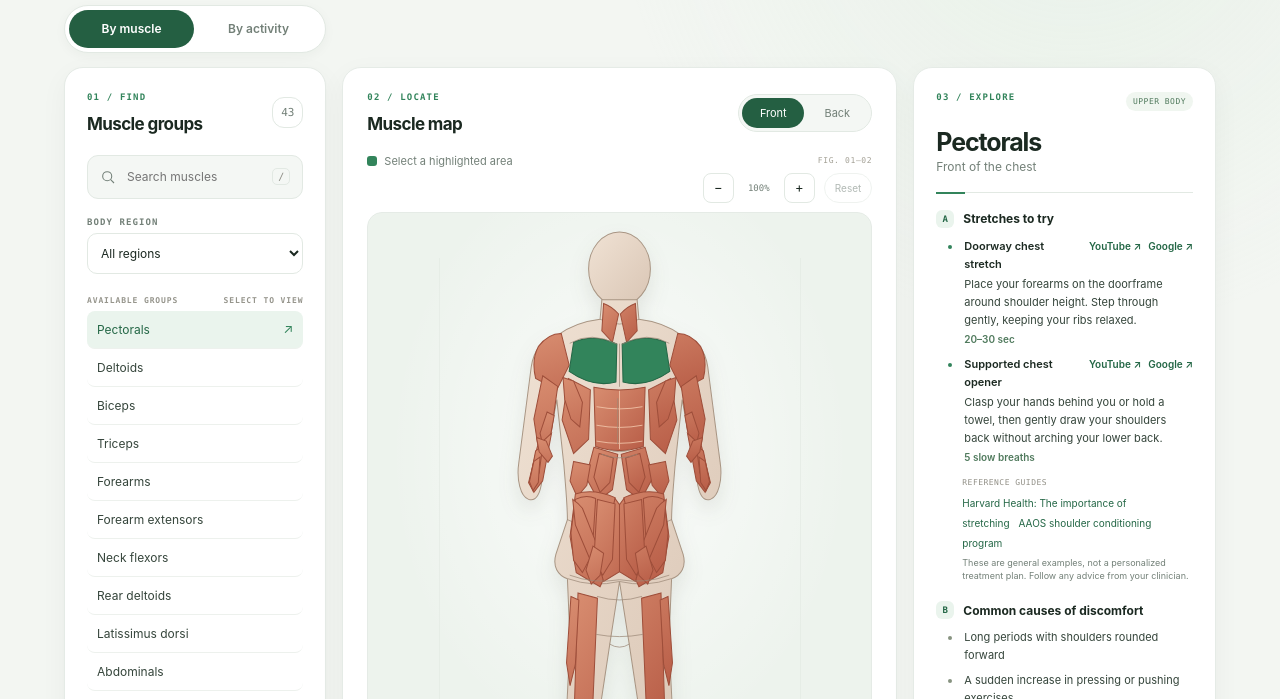
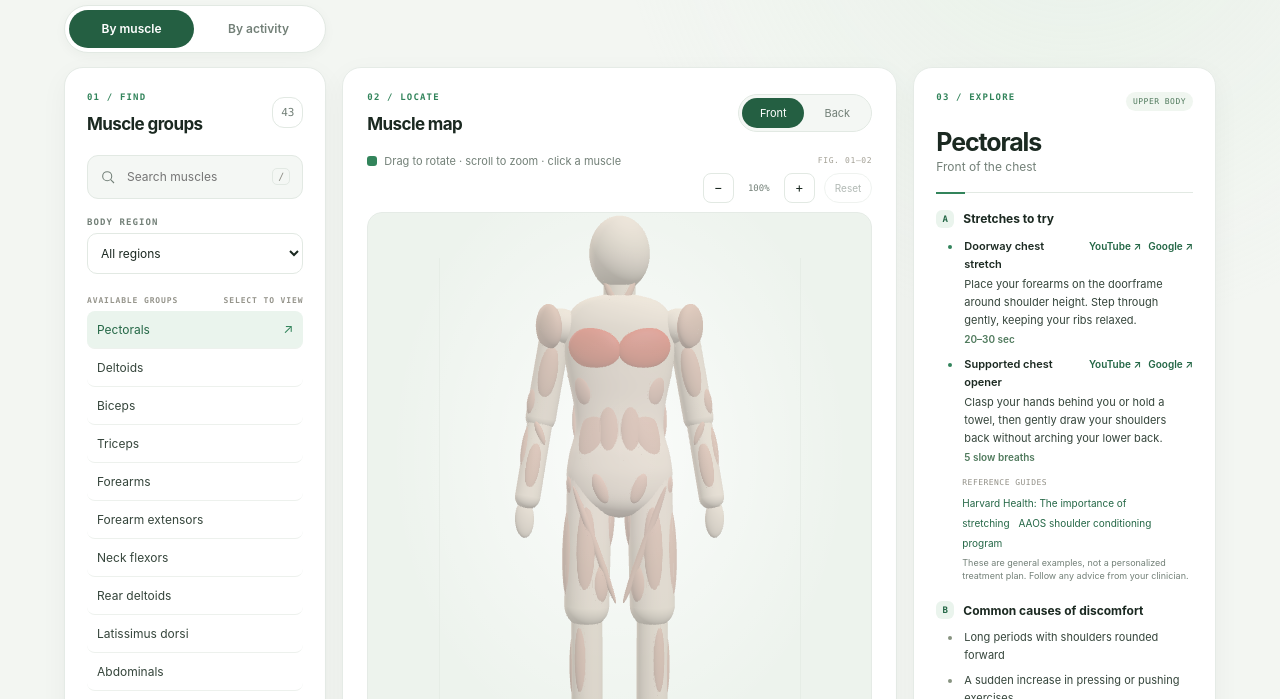
Before and after one commit to Syntax3xe/MuscleAtlas, a plain HTML site: page index.html in a window 1280 px wide. Shown: the part 240-939 px from the top of the page. Drawn offline with nearby package versions, Linux system fonts and the light colour scheme.

Commit message:
3d model

```diff
--- /dev/null
+++ b/anatomy3d.js
@@ -0,0 +1,507 @@
+// 3D muscle map. Loads three.js on demand and replaces the 2D SVG figures once
+// WebGL is confirmed working; if anything fails, the SVG map stays in place.
+(() => {
+  const THREE_URL = "https://cdn.jsdelivr.net/npm/three@0.160.0/build/three.module.js";
+  const stage = document.querySelector(".figure-stage");
+  if (!stage) return;
+
+  // ---------------------------------------------------------------------------
+  // Figure definition. Units are roughly metres; the figure faces +Z with feet
+  // at y = 0. Paired parts are written for the figure's left side (x > 0) and
+  // mirrored automatically.
+  // ---------------------------------------------------------------------------
+  const BODY_PARTS = [
+    { name: "head", type: "ellipsoid", center: [0, 1.63, 0], radii: [0.095, 0.115, 0.105] },
+    { name: "neck", type: "capsule", from: [0, 1.45, -0.005], to: [0, 1.56, 0], radius: 0.05 },
+    // Torso silhouette as [half-width, y] pairs, lathed and flattened front-to-back.
+    {
+      name: "torso", type: "lathe", depth: 0.62, profile: [
+        [0.001, 0.8], [0.1, 0.82], [0.15, 0.86], [0.168, 0.93], [0.16, 1.0], [0.14, 1.08], [0.145, 1.16],
+        [0.165, 1.26], [0.178, 1.35], [0.17, 1.42], [0.13, 1.475], [0.06, 1.5], [0.001, 1.505]
+      ]
+    },
+    { name: "shoulder", paired: true, type: "ellipsoid", center: [0.185, 1.4, 0], radii: [0.065, 0.06, 0.065] },
+    { name: "upperArm", paired: true, type: "capsule", from: [0.2, 1.39, 0], to: [0.25, 1.12, -0.01], radius: 0.048 },
+    { name: "forearm", paired: true, type: "capsule", from: [0.25, 1.12, -0.01], to: [0.29, 0.87, 0.03], radius: 0.04 },
+    { name: "hand", paired: true, type: "ellipsoid", center: [0.3, 0.8, 0.035], radii: [0.03, 0.06, 0.02] },
+    { name: "thigh", paired: true, type: "capsule", from: [0.095, 0.93, 0], to: [0.105, 0.52, 0.01], radius: 0.072 },
+    { name: "shin", paired: true, type: "capsule", from: [0.105, 0.52, 0.01], to: [0.105, 0.09, -0.01], radius: 0.05 },
+    { name: "foot", paired: true, type: "ellipsoid", center: [0.105, 0.035, 0.045], radii: [0.045, 0.03, 0.1] }
+  ];
+
+  // Each muscle piece is projected onto a body part from a horizontal angle
+  // (0 = front, 90 = outer side, 180 = back, -90 = inner side) at height y.
+  // size = ellipsoid radii [width, length, thickness]; tilt rotates it on the surface.
+  const MUSCLE_PIECES = [
+    { id: "sternocleidomastoid", part: "neck", y: 1.5, angle: 35, size: [0.013, 0.055, 0.012], tilt: -28 },
+    { id: "trapezius", part: "torso", y: 1.43, angle: 180, dx: 0.075, size: [0.085, 0.045, 0.014], tilt: 22 },
+    { id: "trapezius", part: "torso", y: 1.3, angle: 180, mirror: false, size: [0.035, 0.15, 0.016] },
+    { id: "supraspinatus", part: "torso", y: 1.42, angle: 180, dx: 0.1, size: [0.04, 0.016, 0.02], tilt: 12 },
+    { id: "rhomboids", part: "torso", y: 1.33, angle: 180, dx: 0.065, size: [0.03, 0.05, 0.018], tilt: -18 },
+    { id: "infraspinatus", part: "torso", y: 1.32, angle: 180, dx: 0.13, size: [0.04, 0.045, 0.017] },
+    { id: "teres-minor", part: "torso", y: 1.255, angle: 180, dx: 0.155, size: [0.024, 0.016, 0.016], tilt: 30 },
+    { id: "teres-major", part: "torso", y: 1.215, angle: 180, dx: 0.14, size: [0.032, 0.018, 0.017], tilt: 30 },
+    { id: "latissimus", part: "torso", y: 1.14, angle: 180, dx: 0.095, size: [0.065, 0.13, 0.016], tilt: -14 },
+    { id: "lower-back", part: "torso", y: 1.03, angle: 180, dx: 0.032, size: [0.024, 0.12, 0.02] },
+    { id: "gluteus-medius", part: "torso", y: 0.99, angle: 135, size: [0.055, 0.035, 0.02], tilt: 10 },
+    { id: "glutes", part: "torso", y: 0.885, angle: 180, dx: 0.08, size: [0.075, 0.075, 0.036] },
+
+    { id: "pectorals", part: "torso", y: 1.33, angle: 0, dx: 0.08, size: [0.085, 0.065, 0.03], tilt: 10 },
+    { id: "serratus-anterior", part: "torso", y: 1.2, angle: 62, size: [0.03, 0.05, 0.014], tilt: -10 },
+    { id: "abdominals", part: "torso", y: 1.08, angle: 0, dx: 0.034, size: [0.032, 0.13, 0.018] },
+    { id: "obliques", part: "torso", y: 1.07, angle: 52, size: [0.042, 0.1, 0.016], tilt: 10 },
+    { id: "iliopsoas", part: "torso", y: 0.9, angle: 0, dx: 0.06, size: [0.024, 0.05, 0.016], tilt: -20 },
+    { id: "tensor-fasciae-latae", part: "torso", y: 0.89, angle: 80, size: [0.024, 0.045, 0.017] },
+
+    { id: "deltoids", part: "shoulder", y: 1.4, angle: 45, size: [0.055, 0.07, 0.03] },
+    { id: "rear-deltoids", part: "shoulder", y: 1.4, angle: 140, size: [0.045, 0.065, 0.028] },
+    { id: "biceps", part: "upperArm", y: 1.26, angle: 0, size: [0.03, 0.09, 0.022] },
+    { id: "brachialis", part: "upperArm", y: 1.17, angle: 55, size: [0.02, 0.045, 0.016] },
+    { id: "triceps", part: "upperArm", y: 1.27, angle: 180, size: [0.035, 0.1, 0.022] },
+    { id: "pronator-teres", part: "forearm", y: 1.07, angle: -15, size: [0.012, 0.04, 0.014], tilt: -30 },
+    { id: "brachioradialis", part: "forearm", y: 1.03, angle: 65, size: [0.016, 0.07, 0.015] },
+    { id: "wrist-flexors", part: "forearm", y: 0.97, angle: -5, size: [0.022, 0.08, 0.014] },
+    { id: "forearm-extensors", part: "forearm", y: 1.0, angle: 180, size: [0.026, 0.09, 0.016] },
+
+    { id: "rectus-femoris", part: "thigh", y: 0.71, angle: 5, size: [0.03, 0.15, 0.02] },
+    { id: "vastus-lateralis", part: "thigh", y: 0.69, angle: 75, size: [0.032, 0.15, 0.02] },
+    { id: "vastus-medialis", part: "thigh", y: 0.6, angle: -45, size: [0.03, 0.07, 0.022] },
+    { id: "sartorius", part: "thigh", y: 0.72, angle: -20, size: [0.012, 0.2, 0.013], tilt: -22 },
+    { id: "adductors", part: "thigh", y: 0.8, angle: -90, size: [0.035, 0.1, 0.02] },
+    { id: "biceps-femoris", part: "thigh", y: 0.7, angle: 155, size: [0.028, 0.14, 0.02] },
+    { id: "semitendinosus", part: "thigh", y: 0.7, angle: -155, size: [0.026, 0.14, 0.02] },
+
+    { id: "gastrocnemius", part: "shin", y: 0.4, angle: 155, size: [0.026, 0.085, 0.026] },
+    { id: "gastrocnemius", part: "shin", y: 0.4, angle: -155, size: [0.026, 0.085, 0.026] },
+    { id: "soleus", part: "shin", y: 0.27, angle: 180, size: [0.04, 0.07, 0.02] },
+    { id: "achilles-tendon", part: "shin", y: 0.14, angle: 180, size: [0.012, 0.06, 0.014], tendon: true },
+    { id: "tibialis", part: "shin", y: 0.35, angle: 25, size: [0.02, 0.12, 0.016] },
+    { id: "peroneals", part: "shin", y: 0.32, angle: 95, size: [0.016, 0.11, 0.014] }
+  ];
+
+  // Atlas entries that describe a group of the pieces above.
+  const GROUPS = {
+    quadriceps: ["rectus-femoris", "vastus-lateralis", "vastus-medialis"],
+    hamstrings: ["biceps-femoris", "semitendinosus"],
+    calves: ["gastrocnemius", "soleus"],
+    forearms: ["wrist-flexors", "pronator-teres", "brachioradialis"],
+    "hip-flexors": ["iliopsoas", "rectus-femoris", "sartorius", "tensor-fasciae-latae"]
+  };
+
+  const MIN_ZOOM = 0.75;
+  const BASE_DISTANCE = 3.4;
+  const BODY_CENTER_Y = 0.86;
+
+  async function init() {
+    let THREE;
+    try {
+      THREE = await import(THREE_URL);
+    } catch (error) {
+      console.warn("3D map unavailable; using the 2D map instead.", error);
+      return;
+    }
+
+    let renderer;
+    try {
+      renderer = new THREE.WebGLRenderer({ antialias: true, alpha: true });
+    } catch (error) {
+      console.warn("WebGL unavailable; using the 2D map instead.", error);
+      return;
+    }
+
+    renderer.setPixelRatio(Math.min(window.devicePixelRatio || 1, 2));
+    renderer.outputColorSpace = THREE.SRGBColorSpace;
+    const canvas = renderer.domElement;
+    canvas.className = "body-3d";
+    canvas.tabIndex = 0;
+    canvas.setAttribute("role", "img");
+    canvas.setAttribute("aria-label", "3D muscle map. Drag or use arrow keys to rotate; select muscles from the list or by clicking them.");
+
+    const tooltip = document.createElement("div");
+    tooltip.className = "map-tooltip";
+    tooltip.hidden = true;
+
+    const scene = new THREE.Scene();
+    const camera = new THREE.PerspectiveCamera(30, 1, 0.05, 20);
+
+    scene.add(new THREE.HemisphereLight(0xfff7ee, 0x6b5a50, 1.6));
+    const key = new THREE.DirectionalLight(0xffffff, 1.6);
+    key.position.set(1.5, 2.5, 2.5);
+    scene.add(key);
+    const rim = new THREE.DirectionalLight(0xffe2d0, 0.9);
+    rim.position.set(-2, 1.5, -2.5);
+    scene.add(rim);
+
+    // --- materials -----------------------------------------------------------
+    const colors = {
+      skinLight: new THREE.Color("#ead8c6"),
+      skinDark: new THREE.Color("#6b5d52"),
+      muscleLight: new THREE.Color("#cf9a84"),
+      muscleDark: new THREE.Color("#8e6152"),
+      hover: new THREE.Color("#e0906c"),
+      selected: new THREE.Color("#c2361c"),
+      tendon: new THREE.Color("#e3c7a6")
+    };
+    colors.muscle = colors.muscleLight.clone();
+    const skinMaterial = new THREE.MeshStandardMaterial({ color: colors.skinLight, roughness: 0.85, metalness: 0 });
+
+    // --- body ----------------------------------------------------------------
+    const figure = new THREE.Group();
+    scene.add(figure);
+    const parts = new Map();
+    const up = new THREE.Vector3(0, 1, 0);
+
+    function mirrorPoint(point, side) {
+      return new THREE.Vector3(point[0] * side, point[1], point[2]);
+    }
+
+    function addPart(def, side) {
+      const key = def.paired ? `${def.name}:${side}` : def.name;
+      let mesh;
+      let axisFrom;
+      let axisTo;
+      if (def.type === "lathe") {
+        const curve = new THREE.CatmullRomCurve3(def.profile.map(([radius, y]) => new THREE.Vector3(radius, y, 0)));
+        const points = curve.getPoints(80).map((point) => new THREE.Vector2(Math.max(point.x, 0.001), point.y));
+        const geometry = new THREE.LatheGeometry(points, 64);
+        geometry.scale(1, 1, def.depth);
+        geometry.computeVertexNormals();
+        mesh = new THREE.Mesh(geometry, skinMaterial);
+        axisFrom = new THREE.Vector3(0, def.profile[def.profile.length - 1][1], 0);
+        axisTo = new THREE.Vector3(0, def.profile[0][1], 0);
+      } else if (def.type === "ellipsoid") {
+        mesh = new THREE.Mesh(new THREE.SphereGeometry(1, 40, 28), skinMaterial);
+        mesh.position.copy(mirrorPoint(def.center, side));
+        mesh.scale.set(...def.radii);
+        axisFrom = mesh.position.clone().add(new THREE.Vector3(0, def.radii[1], 0));
+        axisTo = mesh.position.clone().add(new THREE.Vector3(0, -def.radii[1], 0));
+      } else {
+        axisFrom = mirrorPoint(def.from, side);
+        axisTo = mirrorPoint(def.to, side);
+        const direction = axisTo.clone().sub(axisFrom);
+        mesh = new THREE.Mesh(new THREE.CapsuleGeometry(def.radius, direction.length(), 10, 28), skinMaterial);
+        mesh.position.copy(axisFrom).add(axisTo).multiplyScalar(0.5);
+        mesh.quaternion.setFromUnitVectors(up, direction.normalize());
+      }
+      mesh.userData.isBody = true;
+      figure.add(mesh);
+      parts.set(key, { mesh, axisFrom, axisTo });
+    }
+
+    BODY_PARTS.forEach((def) => {
+      if (def.paired) {
+        addPart(def, 1);
+        addPart(def, -1);
+      } else {
+        addPart(def, 1);
+      }
+    });
+    figure.updateMatrixWorld(true);
+
+    // --- muscles -------------------------------------------------------------
+    const raycaster = new THREE.Raycaster();
+    const meshesById = new Map();
+    const muscleMeshes = [];
+    const muscleGeometry = new THREE.SphereGeometry(1, 32, 22);
+
+    function axisPointAt(part, y) {
+      const { axisFrom, axisTo } = part;
+      const span = axisTo.y - axisFrom.y;
+      const t = Math.abs(span) < 1e-6 ? 0.5 : THREE.MathUtils.clamp((y - axisFrom.y) / span, 0, 1);
+      return axisFrom.clone().lerp(axisTo, t);
+    }
+
+    function addMusclePiece(piece, side) {
+      const part = parts.get(parts.has(`${piece.part}:${side}`) ? `${piece.part}:${side}` : piece.part);
+      if (!part) throw new Error(`Unknown body part: ${piece.part}`);
+
+      // A tiny offset keeps rays off mesh seams, where exact hits can slip between triangles.
+      const angle = (THREE.MathUtils.degToRad(piece.angle) + 0.003) * side;
+      const outward = new THREE.Vector3(Math.sin(angle), 0, Math.cos(angle));
+      const origin = axisPointAt(part, piece.y);
+      origin.x += (piece.dx || 0) * side;
+      origin.addScaledVector(outward, 2);
+      raycaster.set(origin, outward.clone().negate());
+      const hit = raycaster.intersectObject(part.mesh, false)[0];
+      if (!hit) {
+        console.warn(`Could not place ${piece.id} on ${piece.part}`);
+        return;
+      }
+
+      const normal = hit.face.normal.clone().transformDirection(part.mesh.matrixWorld).normalize();
+      const along = part.axisFrom.clone().sub(part.axisTo).normalize();
+      const yAxis = along.addScaledVector(normal, -along.dot(normal)).normalize();
+      const xAxis = new THREE.Vector3().crossVectors(yAxis, normal).normalize();
+      const basis = new THREE.Matrix4().makeBasis(xAxis, yAxis, normal);
+      const tilt = new THREE.Quaternion().setFromAxisAngle(normal, THREE.MathUtils.degToRad(piece.tilt || 0) * side);
+
+      const material = new THREE.MeshStandardMaterial({
+        color: piece.tendon ? colors.tendon : colors.muscle,
+        roughness: piece.tendon ? 0.55 : 0.62,
+        metalness: 0,
+        emissive: new THREE.Color(0x000000)
+      });
+      const mesh = new THREE.Mesh(muscleGeometry, material);
+      mesh.quaternion.setFromRotationMatrix(basis).premultiply(tilt);
+      mesh.scale.set(...piece.size);
+      mesh.position.copy(hit.point).addScaledVector(normal, -piece.size[2] * 0.5);
+      mesh.userData = { id: piece.id, tendon: Boolean(piece.tendon), normal };
+      figure.add(mesh);
+      muscleMeshes.push(mesh);
+      if (!meshesById.has(piece.id)) meshesById.set(piece.id, []);
+      meshesById.get(piece.id).push(mesh);
+    }
+
+    MUSCLE_PIECES.forEach((piece) => {
+      addMusclePiece(piece, 1);
+      if (piece.mirror !== false) addMusclePiece(piece, -1);
+    });
+
+    function meshesFor(id) {
+      return (GROUPS[id] || [id]).flatMap((memberId) => meshesById.get(memberId) || []);
+    }
+
+    // --- camera control ------------------------------------------------------
+    const view = { yaw: 0, pitch: 0.08, targetY: BODY_CENTER_Y };
+    const goal = { yaw: 0, pitch: 0.08, targetY: BODY_CENTER_Y, distance: BASE_DISTANCE };
+    let distance = BASE_DISTANCE;
+    let needsRender = true;
+
+    function zoomToDistance(zoom) {
+      return BASE_DISTANCE / Math.max(zoom, MIN_ZOOM);
+    }
+
+    function focusYFor(id) {
+      const meshes = meshesFor(id);
+      if (!meshes.length) return BODY_CENTER_Y;
+      return meshes.reduce((sum, mesh) => sum + mesh.position.y, 0) / meshes.length;
+    }
+
+    function updateGoalTarget() {
+      const zoom = BASE_DISTANCE / goal.distance;
+      const blend = THREE.MathUtils.clamp((zoom - 1) / 1.25, 0, 1);
+      goal.targetY = THREE.MathUtils.lerp(BODY_CENTER_Y, focusYFor(selectedMuscleId), blend);
+    }
+
+    function nearestYaw(targetYaw) {
+      const turn = Math.PI * 2;
+      return targetYaw + Math.round((goal.yaw - targetYaw) / turn) * turn;
+    }
+
+    function faceMuscle(id) {
+      const meshes = meshesFor(id);
+      if (!meshes.length) return;
+      const normal = meshes.reduce((sum, mesh) => sum.add(mesh.userData.normal), new THREE.Vector3());
+      if (normal.lengthSq() < 1e-6) return;
+      goal.yaw = nearestYaw(Math.atan2(normal.x, normal.z));
+      goal.pitch = 0.08;
+    }
+
+    function syncViewButtons() {
+      const facing = Math.cos(goal.yaw) >= 0 ? "front" : "back";
+      document.querySelectorAll(".view-button").forEach((button) => {
+        const active = button.dataset.view === facing;
+        button.classList.toggle("is-active", active);
+        button.setAttribute("aria-pressed", String(active));
+      });
+    }
+
+    // --- highlight state -----------------------------------------------------
+    let selectedMuscleId = typeof selectedId === "string" ? selectedId : null;
+    let hoveredId = null;
+
+    function paint() {
+      const selected = new Set(selectedMuscleId ? meshesFor(selectedMuscleId) : []);
+      const hovered = new Set(hoveredId ? meshesFor(hoveredId) : []);
+      muscleMeshes.forEach((mesh) => {
+        const base = mesh.userData.tendon ? colors.tendon : colors.muscle;
+        const isSelected = selected.has(mesh);
+        mesh.material.color.copy(isSelected ? colors.selected : hovered.has(mesh) ? colors.hover : base);
+        mesh.material.emissive.set(isSelected ? 0x4a1206 : 0x000000);
+      });
+      needsRender = true;
+    }
+
+    function applyTheme() {
+      const dark = document.documentElement.dataset.theme === "dark";
+      skinMaterial.color.copy(dark ? colors.skinDark : colors.skinLight);
+      colors.muscle.copy(dark ? colors.muscleDark : colors.muscleLight);
+      paint();
+    }
+
+    // --- interaction ---------------------------------------------------------
+    const pointer = new THREE.Vector2();
+    let drag = null;
+    let selectingFrom3D = false;
+
+    function pickAt(clientX, clientY) {
+      const rect = canvas.getBoundingClientRect();
+      pointer.set(((clientX - rect.left) / rect.width) * 2 - 1, -((clientY - rect.top) / rect.height) * 2 + 1);
+      raycaster.setFromCamera(pointer, camera);
+      const hit = raycaster.intersectObjects(figure.children, false)[0];
+      return hit && hit.object.userData.id ? hit.object.userData.id : null;
+    }
+
+    function nameFor(id) {
+      const muscle = typeof muscles !== "undefined" ? muscles.find((item) => item.id === id) : null;
+      return muscle ? muscle.name : id;
+    }
+
+    function setHover(id, clientX, clientY) {
+      if (id !== hoveredId) {
+        hoveredId = id;
+        paint();
+      }
+      canvas.style.cursor = drag && drag.moved ? "grabbing" : id ? "pointer" : "grab";
+      if (!id) {
+        tooltip.hidden = true;
+        return;
+      }
+      const rect = stage.getBoundingClientRect();
+      tooltip.textContent = nameFor(id);
+      tooltip.style.left = `${clientX - rect.left}px`;
+      tooltip.style.top = `${clientY - rect.top}px`;
+      tooltip.hidden = false;
+    }
+
+    canvas.addEventListener("pointerdown", (event) => {
+      drag = { x: event.clientX, y: event.clientY, yaw: goal.yaw, pitch: goal.pitch, moved: false };
+      canvas.setPointerCapture(event.pointerId);
+    });
+
+    canvas.addEventListener("pointermove", (event) => {
+      if (drag) {
+        const dx = event.clientX - drag.x;
+        const dy = event.clientY - drag.y;
+        if (!drag.moved && Math.hypot(dx, dy) > 4) drag.moved = true;
+        if (drag.moved) {
+          goal.yaw = drag.yaw - dx * 0.01;
+          goal.pitch = THREE.MathUtils.clamp(drag.pitch + dy * 0.006, -0.6, 0.8);
+          view.yaw = goal.yaw;
+          view.pitch = goal.pitch;
+          syncViewButtons();
+          tooltip.hidden = true;
+          needsRender = true;
+          return;
+        }
+      }
+      setHover(pickAt(event.clientX, event.clientY), event.clientX, event.clientY);
+    });
+
+    canvas.addEventListener("pointerup", (event) => {
+      const wasClick = drag && !drag.moved;
+      drag = null;
+      if (!wasClick) return;
+      const id = pickAt(event.clientX, event.clientY);
+      if (id && typeof selectMuscle === "function") {
+        selectingFrom3D = true;
+        selectMuscle(id);
+        selectingFrom3D = false;
+      }
+    });
+
+    // Fired when the browser takes over a vertical swipe to scroll the page.
+    canvas.addEventListener("pointercancel", () => {
+      drag = null;
+    });
+
+    canvas.addEventListener("pointerleave", () => {
+      if (!drag) setHover(null, 0, 0);
+    });
+
+    canvas.addEventListener("keydown", (event) => {
+      const step = event.shiftKey ? 0.5 : 0.2;
+      if (event.key === "ArrowLeft") goal.yaw += step;
+      else if (event.key === "ArrowRight") goal.yaw -= step;
+      else if (event.key === "ArrowUp") goal.pitch = Math.min(0.8, goal.pitch + 0.1);
+      else if (event.key === "ArrowDown") goal.pitch = Math.max(-0.6, goal.pitch - 0.1);
+      else return;
+      event.preventDefault();
+      syncViewButtons();
+    });
+
+    document.querySelectorAll(".view-button").forEach((button) => {
+      button.addEventListener("click", () => {
+        goal.yaw = nearestYaw(button.dataset.view === "back" ? Math.PI : 0);
+        goal.pitch = 0.08;
+        syncViewButtons();
+      });
+    });
+
+    document.addEventListener("atlas:select", (event) => {
+      selectedMuscleId = event.detail.id;
+      if (!selectingFrom3D) faceMuscle(selectedMuscleId);
+      updateGoalTarget();
+      syncViewButtons();
+      paint();
+    });
+
+    document.addEventListener("atlas:zoom", (event) => {
+      goal.distance = zoomToDistance(event.detail.zoom);
+      updateGoalTarget();
+    });
+
+    new MutationObserver(applyTheme).observe(document.documentElement, { attributes: true, attributeFilter: ["data-theme"] });
+
+    // --- render loop ---------------------------------------------------------
+    function resize() {
+      const width = stage.clientWidth;
+      const height = stage.clientHeight;
+      if (!width || !height) return;
+      renderer.setSize(width, height, false);
+      camera.aspect = width / height;
+      camera.updateProjectionMatrix();
+      needsRender = true;
+    }
+    new ResizeObserver(resize).observe(stage);
+
+    function approach(current, target, rate) {
+      const next = current + (target - current) * rate;
+      return Math.abs(target - next) < 1e-4 ? target : next;
+    }
+
+    function frame() {
+      const rate = 0.14;
+      const before = view.yaw + view.pitch + view.targetY + distance;
+      view.yaw = approach(view.yaw, goal.yaw, rate);
+      view.pitch = approach(view.pitch, goal.pitch, rate);
+      view.targetY = approach(view.targetY, goal.targetY, rate);
+      distance = approach(distance, goal.distance, rate);
+      if (before !== view.yaw + view.pitch + view.targetY + distance) needsRender = true;
+
+      if (needsRender) {
+        const cosPitch = Math.cos(view.pitch);
+        camera.position.set(
+          Math.sin(view.yaw) * cosPitch * distance,
+          view.targetY + Math.sin(view.pitch) * distance,
+          Math.cos(view.yaw) * cosPitch * distance
+        );
+        camera.lookAt(0, view.targetY, 0);
+        renderer.render(scene, camera);
+        needsRender = false;
+      }
+      requestAnimationFrame(frame);
+    }
+
+    // --- mount ---------------------------------------------------------------
+    stage.append(canvas, tooltip);
+    stage.classList.add("is-3d");
+    document.querySelector(".map-legend > span:first-child").lastChild.textContent = " Drag to rotate · scroll to zoom · click a muscle";
+    const footnote = document.querySelector(".anatomy-footnote");
+    if (footnote) footnote.lastChild.textContent = " Stylized 3D model of major muscles and selected related structures; individual anatomy varies.";
+
+    goal.distance = zoomToDistance(typeof mapZoom === "number" ? mapZoom : 1);
+    distance = goal.distance;
+    if (selectedMuscleId) faceMuscle(selectedMuscleId);
+    view.yaw = goal.yaw;
+    updateGoalTarget();
+    view.targetY = goal.targetY;
+    syncViewButtons();
+    applyTheme();
+    paint();
+    resize();
+    frame();
+  }
+
+  init();
+})();
--- a/app.js
+++ b/app.js
@@ -313,6 +313,7 @@ function selectMuscle(id) {
     zone.classList.toggle("is-selected", zone.dataset.muscle === id);
     zone.setAttribute("aria-pressed", String(zone.dataset.muscle === id));
   });
+  document.dispatchEvent(new CustomEvent("atlas:select", { detail: { id } }));
 }
 
 function makeListItem(text) {
@@ -509,6 +510,7 @@ function updateMapZoom() {
   zoomOut.disabled = mapZoom <= 0.75;
   zoomIn.disabled = mapZoom >= 2.5;
   zoomReset.disabled = mapZoom === 1;
+  document.dispatchEvent(new CustomEvent("atlas:zoom", { detail: { zoom: mapZoom } }));
 }
 
 function setMapZoom(zoom) {
--- a/index.html
+++ b/index.html
@@ -8,6 +8,7 @@
     <title>Muscle Atlas | Movement reference</title>
     <link rel="stylesheet" href="styles.css" />
     <script src="app.js" defer></script>
+    <script src="anatomy3d.js" defer></script>
   </head>
   <body>
     <a class="skip-link" href="#explorerTabs">Skip to movement explorer</a>
--- a/styles.css
+++ b/styles.css
@@ -661,3 +661,10 @@ html[data-theme="dark"] .figure-stage {
   .muscle-option, .activity-muscle, .map-zoom button { transition: color .16s, background .16s, border-color .16s, transform .16s; }
   .muscle-option:hover, .activity-muscle:hover { transform: translateX(2px); }
 }
+
+/* 3D muscle map (anatomy3d.js). The SVG figures remain as a fallback when WebGL or the CDN is unavailable. */
+.figure-stage.is-3d .body-map { display: none; }
+.body-3d { position: absolute; z-index: 1; inset: 0; width: 100%; height: 100%; display: block; cursor: grab; touch-action: pan-y; outline: none; animation: map-in .32s ease-out; }
+.body-3d:focus-visible { outline: 3px solid #d38e52; outline-offset: -3px; }
+.map-tooltip { position: absolute; z-index: 2; padding: 4px 8px; transform: translate(-50%, calc(-100% - 12px)); border: 1px solid var(--line); color: var(--ink); background: var(--panel); font-size: 11px; white-space: nowrap; pointer-events: none; box-shadow: 0 4px 12px rgba(0,0,0,.12); }
+.map-tooltip[hidden] { display: none; }
```
Also changed, not shown: 1 other file.
